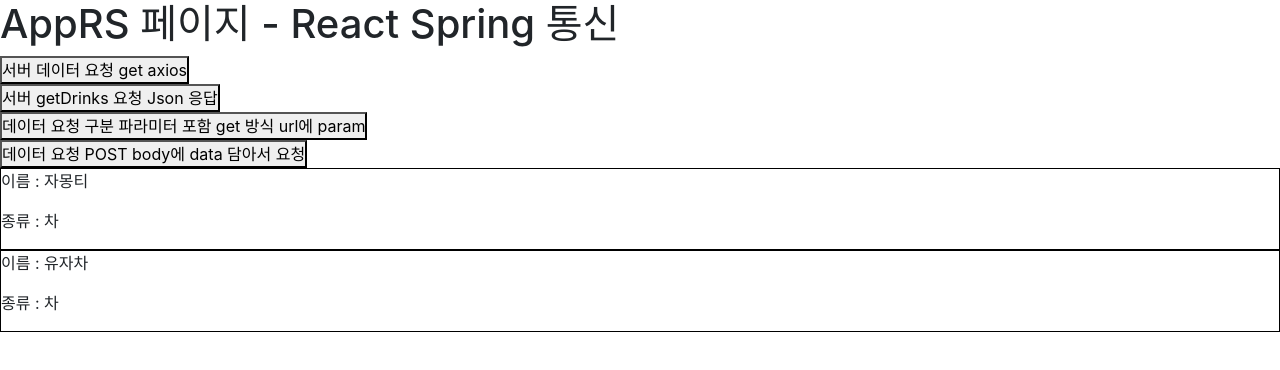
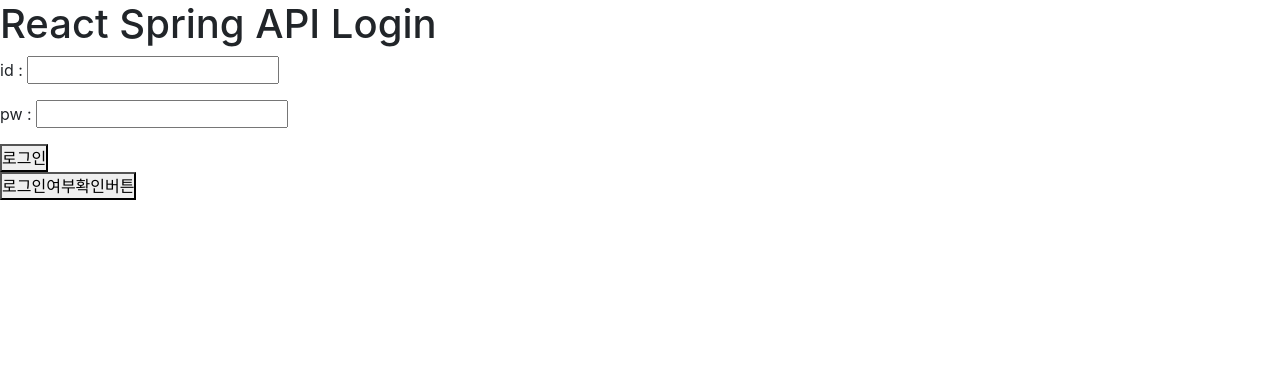
Before and after one commit to chobo6/fe-react-study, a React (Create React App) app: page / in a window 1280 px wide. Shown: the top 370 px of the page. Built offline with nearby package versions, Linux system fonts and the light colour scheme.

Commit message:
[React Spring] React 로그인 API 요청, 세션 로그인 처리

```diff
--- a/src/App.js
+++ b/src/App.js
@@ -17,6 +17,7 @@
 import FoodMarket from './foodmarket/FoodMarket';
 import Quiz07 from './quiz/quiz07/Quiz07';
 import AppRS from './rs/AppRS';
+import Login from './rs/Login';
 
 
 function App() {
@@ -36,7 +37,8 @@
   // return <Quiz06 />;
   // return <Quiz07 />;
   // return <FoodMarket />;
-  return <AppRS/>;
+  //return <AppRS/>;
+  return <Login/>;
 
 
   /* return (
--- /dev/null
+++ b/src/rs/Login.js
@@ -0,0 +1,75 @@
+import { useState } from "react";
+import axios from "axios";
+
+function Login(){
+
+    let [id, setId] = useState('');
+    let [pw, setPw] = useState('');
+
+    return (
+        <div>
+            <h1>React Spring API Login</h1>
+
+            <p> id :  <input type="text" onChange={(e)=>{setId(e.target.value)}}></input> </p>
+            <p> pw :  <input type="password" onChange={(e)=>{setPw(e.target.value)}}></input></p>
+
+
+            <button onClick={()=>{
+                //로그인 버튼 클릭
+
+                // id, pw -> json -> 서버 /api/login 요청    post
+
+                // axios.post( url, dataBody, header).then().catch()
+
+                axios.post('/api/login',
+                    {               //post http 요청에 담아서 보낼 body  데이터   json  key:value
+                        id: id,
+                        pw: pw      //pw 키값 : pw state변수값
+                    },
+                    {
+                        headers : {
+                            'Content-Type':'application/json'
+                        }
+                    }
+                ).then(
+                    (response)=>{
+                        console.log(response.data);
+
+                        //response.data  단순 텍스트
+
+                        // response.data  {header:{resultCode:"", resultMsg:""}, body:{}}
+                        // response.data.header.resultCode == '200'
+
+                        if(response.data == 'loginOk'){  //로그인 성공
+                            // 로그인 성공했다고 메시지 보여주던가
+                            // 성공했으니, 마이페이지 혹은 다음페이지 혹은 메인페이지 등등 다른 페이지로 이동
+                            // ReactRouter ->  navigate("/main")
+                            console.log('로그인 성공');
+                        } else { //로그인 실패
+                            // 로그인 실패
+                            // 다시시도하라고 안내문구
+                            console.log('로그인 실패');
+                        }
+
+                    }
+                )
+                .catch(error => { console.log(error) })
+
+            }}>로그인</button>
+
+
+            <div>
+                <button onClick={()=>{
+                    axios.post('/api/loginCheck')
+                    .then(response => console.log(response.data))
+                    .catch(error => console.log(error))
+                }}>로그인여부확인버튼</button>
+            </div>
+
+        </div>
+
+    )
+
+}
+
+export default Login;
```
